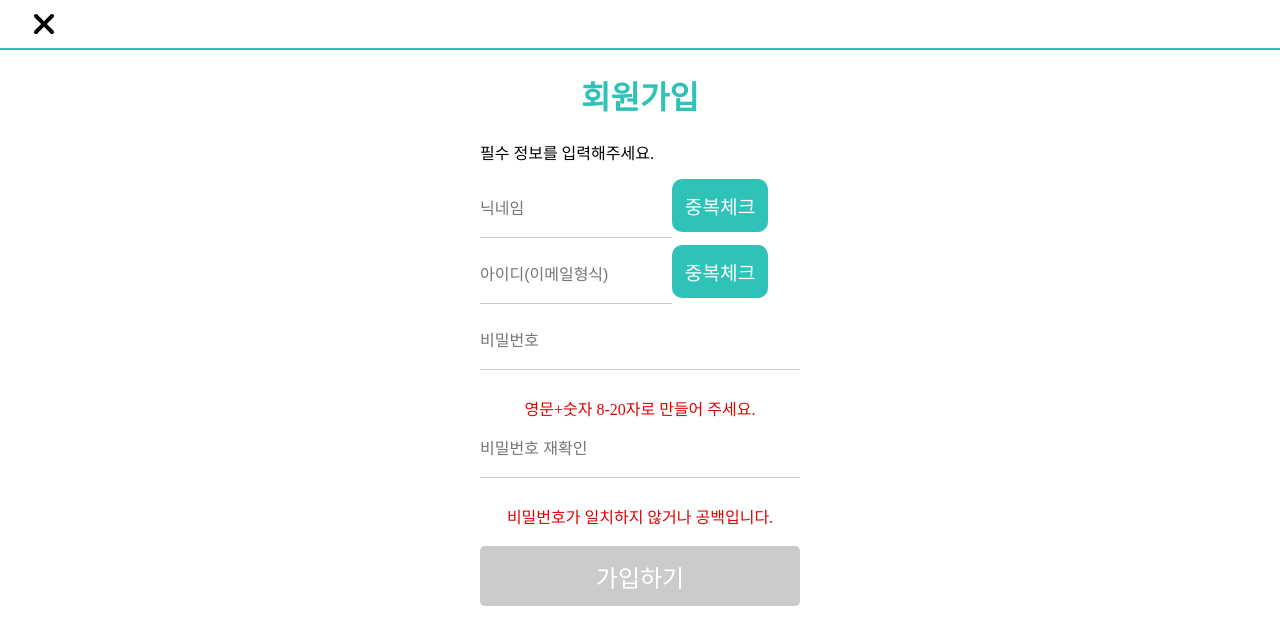
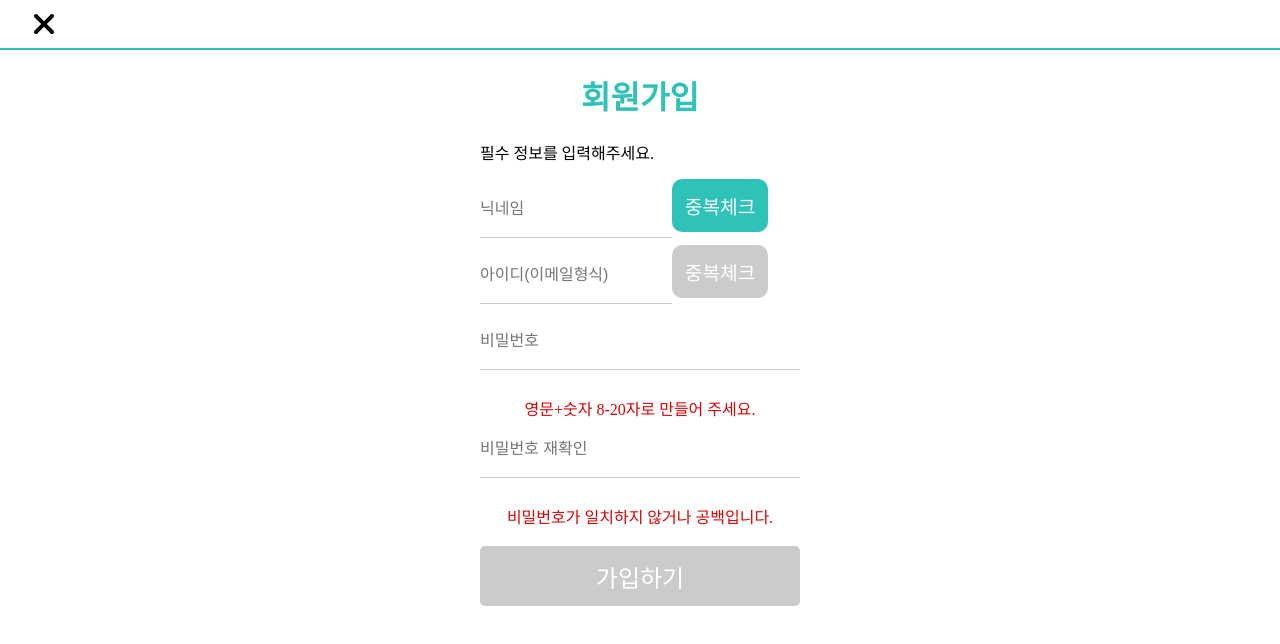
Before and after one commit to kevinkim910408/baedal_minjok_clone, a React (Create React App) app: page /signup in a window 1280 px wide. Shown: the top 644 px of the page. Built offline with nearby package versions, Linux system fonts and the light colour scheme; a web font is replaced by a local one.

Commit message:
feat: 이메일 정규식

```diff
--- a/src/Components/SignInUpComponents/SignupComp.jsx
+++ b/src/Components/SignInUpComponents/SignupComp.jsx
@@ -2,7 +2,7 @@ import React, { useState } from 'react'
 import { useDispatch, useSelector } from 'react-redux'
 import { __userSignUp, __userIdCheck, __userEmailCheck } from '../../Redux/modules/user'
 import ExitHeader from '../Common/ExitHeader'
-import { passwordCheck } from '../../Shared/LoginCheck'
+import { passwordCheck, emailRegCheck } from '../../Shared/LoginCheck'
 import {StInput, StWrap, StSmallInput , StSubmitButton, StDiv, StTitle, StFlexInfoInput, StButton} from './SigninupStyled'
 import { useEffect } from 'react'
 
@@ -39,7 +39,9 @@ const Signup = () => {
     else return true;
   }
 
+  console.log(emailRegCheck(email))
   const onDupEmailDisableHandler = () => {
+    if(emailRegCheck(email) === false) return true;
     if(emailCheck === false) return false;
     if(email !== savedTemp) return false;
     else return true;
@@ -48,7 +50,7 @@ const Signup = () => {
   // 서버 연결 함수들
   const onSignUpHandler = () => {dispatch(__userSignUp({email,nickName,pw,pwTwo}))}
   const onIdDupCheckHandler = (id) => {dispatch(__userIdCheck({id})); setSavedTemp(nickName)}
-  const onEmailDupCheckHandler = (email) => {dispatch(__userEmailCheck({email})); setSavedTemp(email)}
+  const onEmailDupCheckHandler = (email) => {dispatch(__userEmailCheck({email})); setSavedTemp(email);}
 
   return (
     <>
--- a/src/Shared/LoginCheck.js
+++ b/src/Shared/LoginCheck.js
@@ -2,15 +2,20 @@
 
 // 아이디 형식 검사
 export const idCheck = (username) => {
-  let _reg = /^(?=.*[0-9a-zA-Z])[가-힣a-zA-Z0-9-_.]{4,15}$/;
-  return _reg.test(username);
+  const regPass = /^(?=.*[0-9a-zA-Z])[가-힣a-zA-Z0-9-_.]{4,15}$/;
+  return regPass.test(username);
 };
 
 // 비밀번호 체크
 export const passwordCheck = (passwordcheck) => {
-  let regPass = /^(?=.*[A-Za-z])(?=.*\d)[A-Za-z\d~!@#$%^&*()+|=]{8,20}$/;
+  const regPass = /^(?=.*[A-Za-z])(?=.*\d)[A-Za-z\d~!@#$%^&*()+|=]{8,20}$/;
   return regPass.test(passwordcheck);
 };
+
+export const emailRegCheck = (email) =>{
+  const regPass = /(([^<>()\[\]\\.,;:\s@"]+(\.[^<>()\[\]\\.,;:\s@"]+)*)|(".+"))@((\[[0-9]{1,3}\.[0-9]{1,3}\.[0-9]{1,3}\.[0-9]{1,3}])|(([a-zA-Z\-0-9]+\.)+[a-zA-Z]{2,}))/g;
+  return regPass.test(email);
+}
 
 // 정규식
 // ^ => 시작
```
